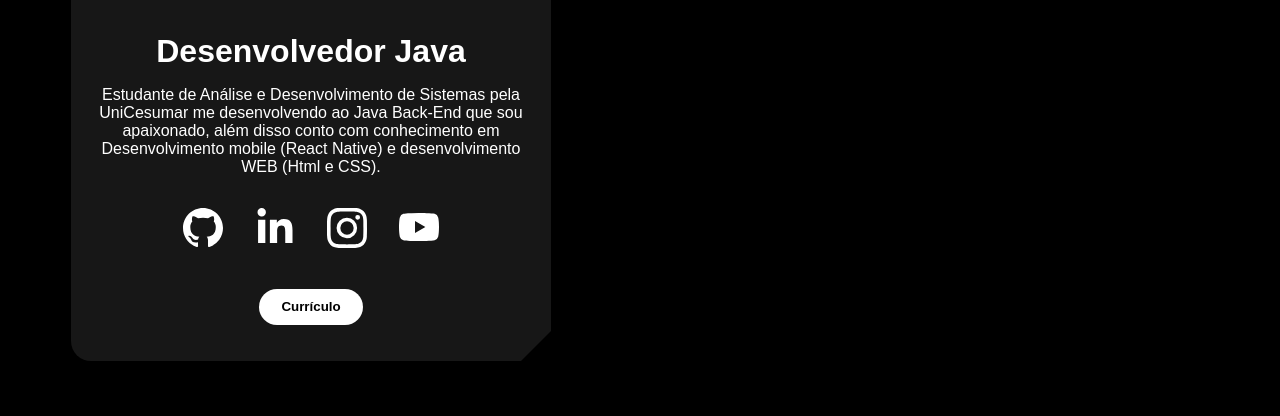
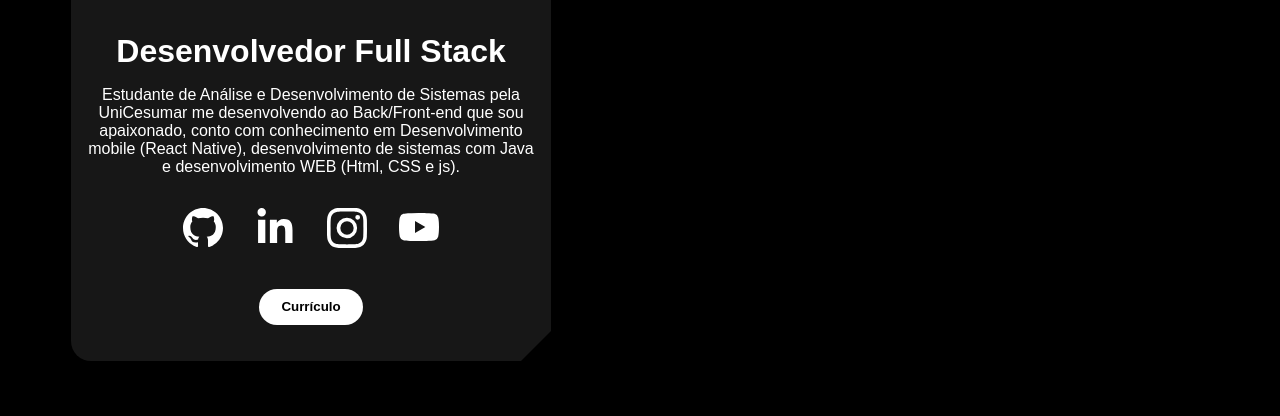
Before and after one commit to Leoyzs/Portfolio-, a plain HTML site: page index.html in a window 1280 px wide. Shown: the part 264-680 px from the top of the page. Drawn offline with Linux system fonts and the light colour scheme.

Commit message:
Salvando bio

```diff
--- a/index.html
+++ b/index.html
@@ -27,9 +27,9 @@
         <div class="img">
           <img src="Imagens/Java.png" alt="Java">
         </div>
-        <span>Desenvolvedor Java</span>
+        <span>Desenvolvedor Full Stack</span>
         <p class="info">
-          Estudante de Análise e Desenvolvimento de Sistemas pela UniCesumar me desenvolvendo ao Java Back-End que sou apaixonado, além disso conto com conhecimento em Desenvolvimento mobile (React Native) e desenvolvimento WEB (Html e CSS).
+          Estudante de Análise e Desenvolvimento de Sistemas pela UniCesumar me desenvolvendo ao Back/Front-end que sou apaixonado, conto com conhecimento em Desenvolvimento mobile (React Native), desenvolvimento de sistemas com Java e desenvolvimento WEB (Html, CSS e js).
         </p>
         <div class="share">
           <a href="https://github.com/Leoyzs">
```
